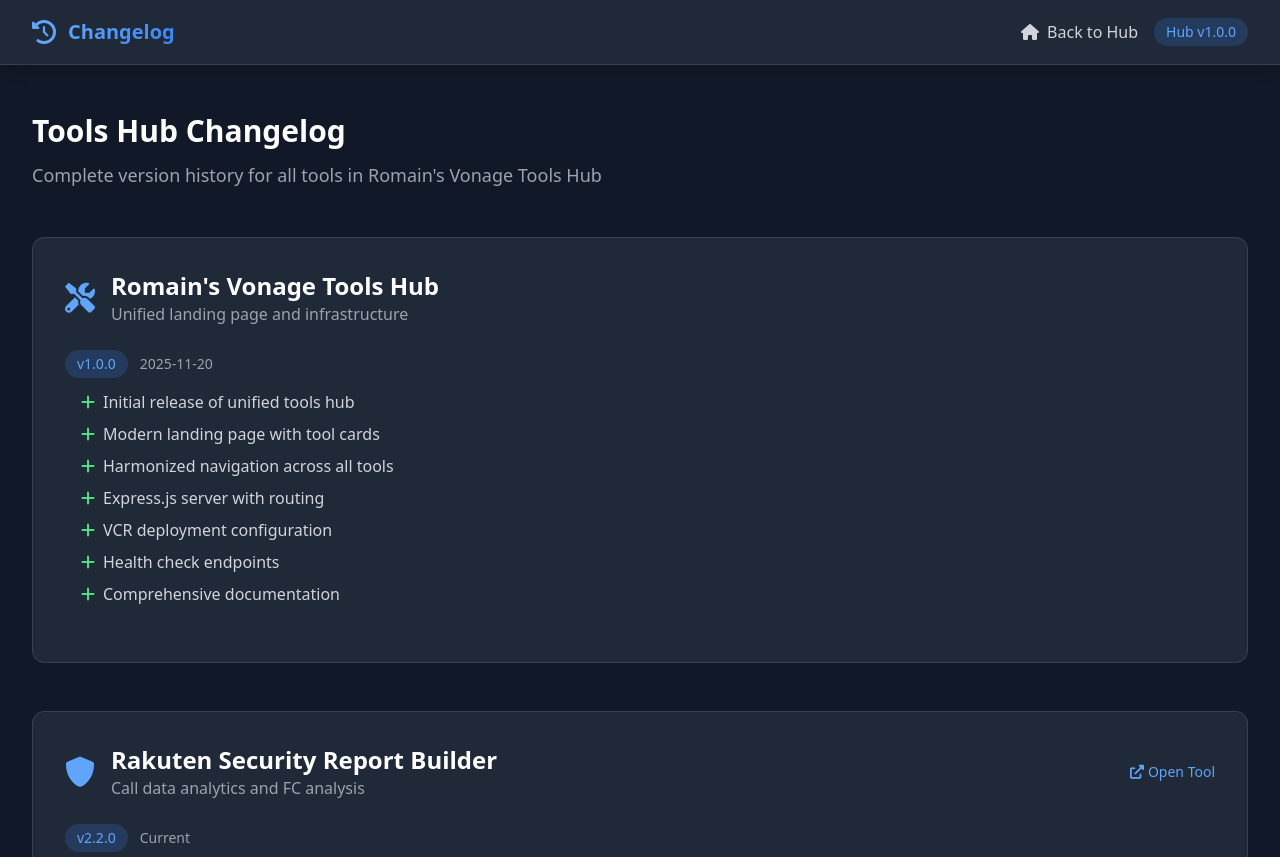
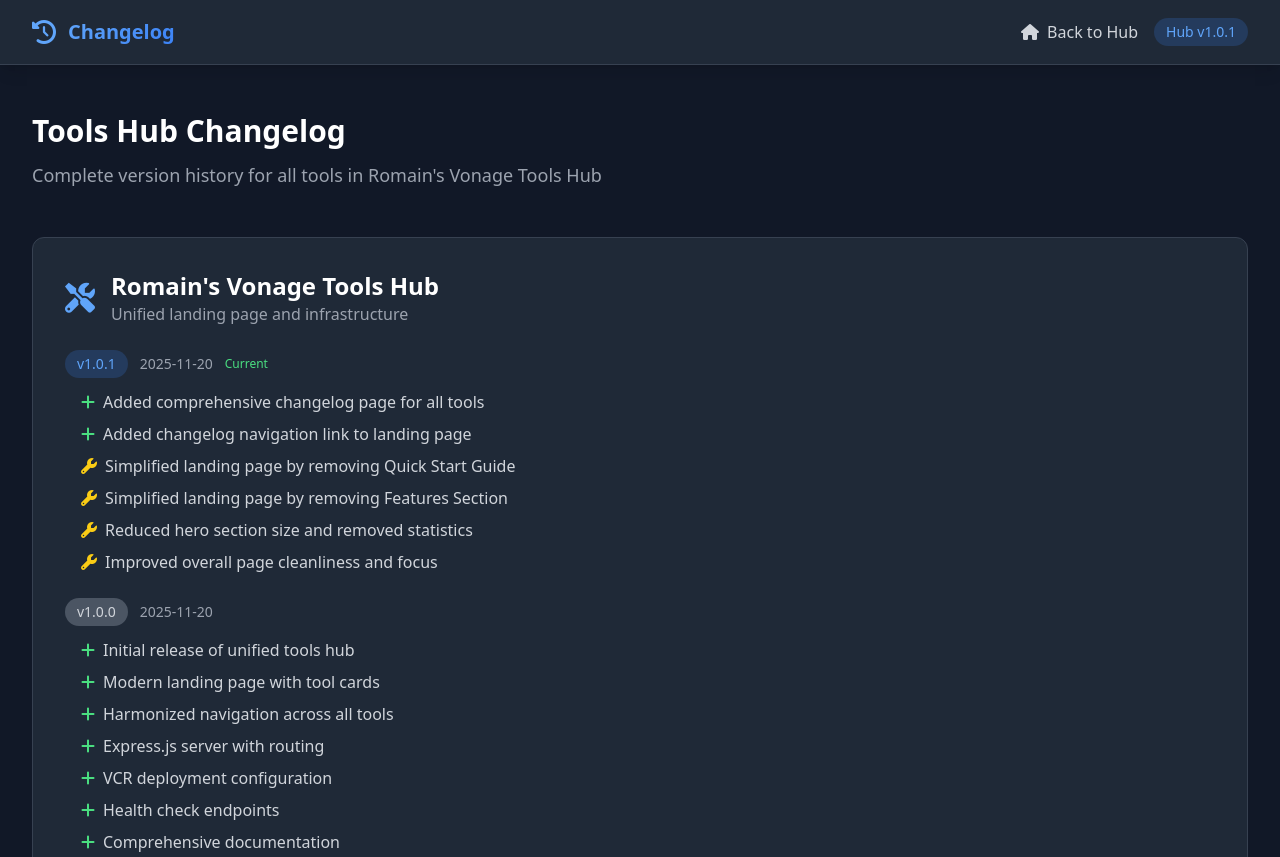
Before and after one commit to Romain-ED/Romain-Vonage-Tools-Hub, a website: page public/changelog.html in a window 1280 px wide. Shown: the top 857 px of the page. Drawn offline with nearby package versions, Linux system fonts and the light colour scheme.

Commit message:
Release v1.0.1: Landing page improvements and changelog
Version Updates:
- Bumped version to v1.0.1 in all files (package.json, server.mjs, index.html, changelog.html)

Changelog for v1.0.1:
- Added comprehensive changelog page for all tools
- Added changelog navigation link to landing page
- Simplified landing page by removing Quick Start Guide
- Simplified landing page by removing Features Section
- Reduced hero section size and removed statistics
- Improved overall page cleanliness and focus

This ensures version tracking is consistent across the hub.

```diff
--- a/package.json
+++ b/package.json
@@ -1,6 +1,6 @@
 {
   "name": "romain-vonage-tools-hub",
-  "version": "1.0.0",
+  "version": "1.0.1",
   "description": "Unified hub for Romain's Vonage tools - A collection of web-based utilities for managing Vonage services",
   "main": "server.mjs",
   "type": "module",
--- a/public/changelog.html
+++ b/public/changelog.html
@@ -54,7 +54,7 @@
                         <i class="fas fa-home mr-2"></i>Back to Hub
                     </a>
                     <span class="px-3 py-1 bg-blue-500 bg-opacity-20 text-blue-400 rounded-full text-sm">
-                        Hub v1.0.0
+                        Hub v1.0.1
                     </span>
                 </div>
             </div>
@@ -82,10 +82,29 @@
                     </div>
                 </div>
 
+                <!-- Version 1.0.1 -->
+                <div class="mb-6">
+                    <div class="flex items-center mb-3">
+                        <span class="px-3 py-1 bg-blue-500 bg-opacity-20 text-blue-400 rounded-full text-sm mr-3 version-badge">
+                            v1.0.1
+                        </span>
+                        <span class="text-gray-400 text-sm">2025-11-20</span>
+                        <span class="ml-3 text-green-400 text-xs">Current</span>
+                    </div>
+                    <ul class="space-y-2 text-gray-300 ml-4">
+                        <li><i class="fas fa-plus text-green-400 mr-2"></i>Added comprehensive changelog page for all tools</li>
+                        <li><i class="fas fa-plus text-green-400 mr-2"></i>Added changelog navigation link to landing page</li>
+                        <li><i class="fas fa-wrench text-yellow-400 mr-2"></i>Simplified landing page by removing Quick Start Guide</li>
+                        <li><i class="fas fa-wrench text-yellow-400 mr-2"></i>Simplified landing page by removing Features Section</li>
+                        <li><i class="fas fa-wrench text-yellow-400 mr-2"></i>Reduced hero section size and removed statistics</li>
+                        <li><i class="fas fa-wrench text-yellow-400 mr-2"></i>Improved overall page cleanliness and focus</li>
+                    </ul>
+                </div>
+
                 <!-- Version 1.0.0 -->
                 <div class="mb-6">
                     <div class="flex items-center mb-3">
-                        <span class="px-3 py-1 bg-blue-500 bg-opacity-20 text-blue-400 rounded-full text-sm mr-3 version-badge">
+                        <span class="px-3 py-1 bg-gray-600 text-gray-300 rounded-full text-sm mr-3 version-badge">
                             v1.0.0
                         </span>
                         <span class="text-gray-400 text-sm">2025-11-20</span>
--- a/server.mjs
+++ b/server.mjs
@@ -57,7 +57,7 @@
         status: 'healthy',
         timestamp: new Date().toISOString(),
         service: 'Romain Vonage Tools Hub',
-        version: '1.0.0',
+        version: '1.0.1',
         tools: {
             'rakuten-report': 'Rakuten Security Report Builder',
             'report-filtering': 'Vonage Reports API Filter Tool',
```
Also changed, not shown: public/index.html (+2 -2 lines).
